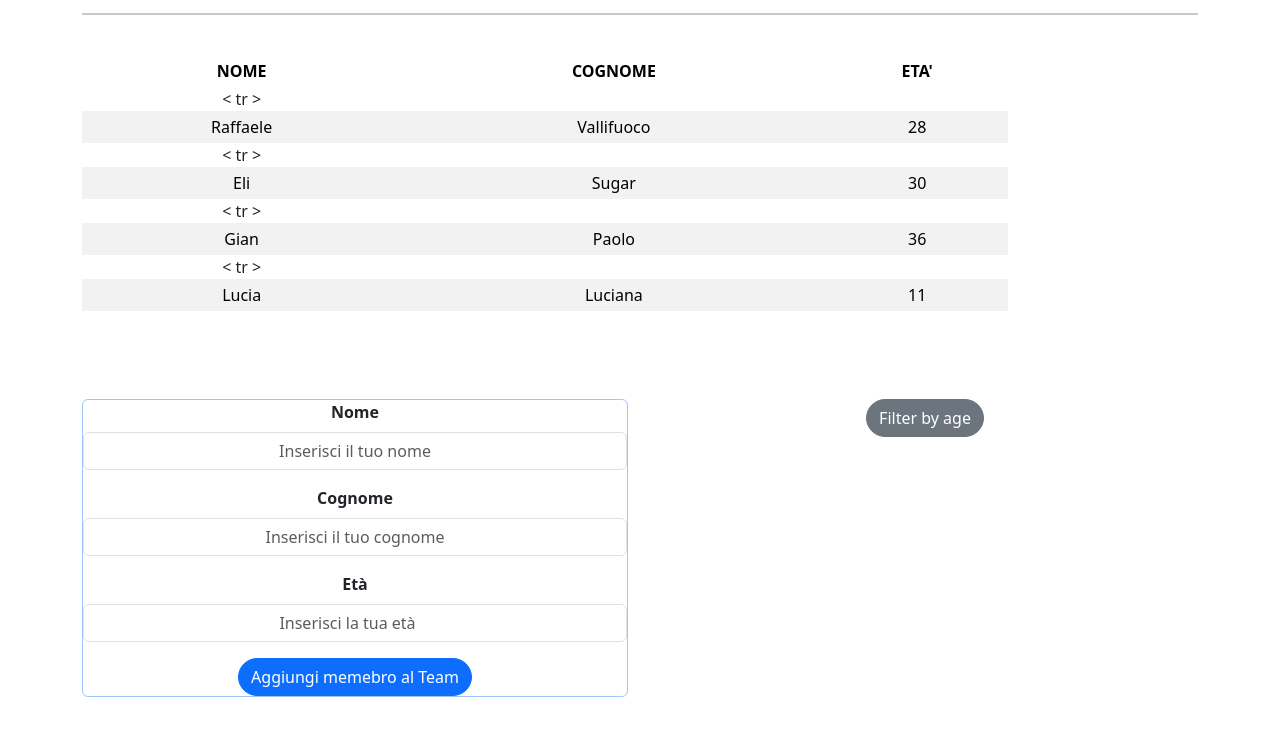
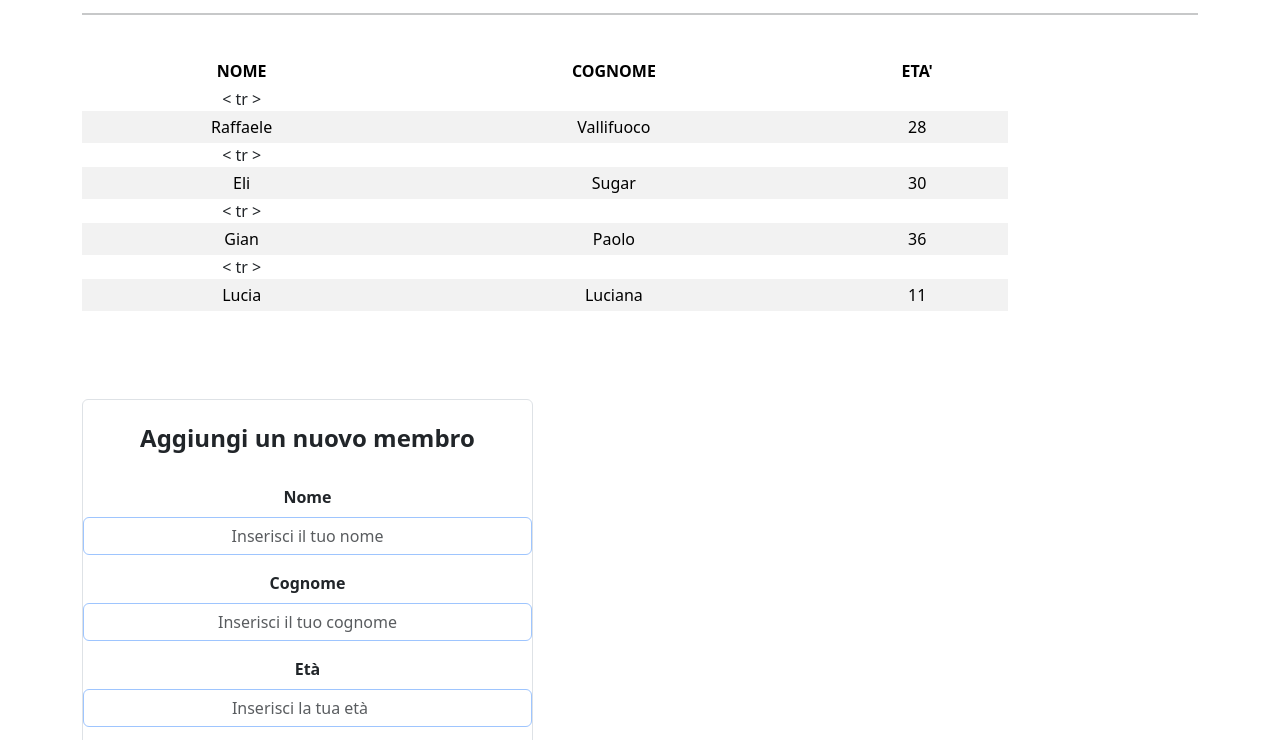
Before and after one commit to RaffaeleVallifuoco/-js-oggetti-studenti, a plain HTML site: page index.html in a window 1280 px wide. Shown: the part 155-895 px from the top of the page. Drawn offline with nearby package versions, Linux system fonts and the light colour scheme.

Commit message:
edit layout

```diff
--- a/index.html
+++ b/index.html
@@ -19,6 +19,7 @@
                         class="d-inline-block align-text-center pl-5">
                     Students
                 </a>
+                <button id="filter" type="button" class="btn btn-secondary rounded-pill">Filter by age</button>
             </div>
             </div>
         </nav>
@@ -57,26 +58,27 @@
 
                         <!-- LEFT COL -->
 
-                        <div class="col-md-6">
+                        <div class="col-md-5">
                             <section>
 
                                 <!-- FORM -->
 
                                 <div class="">
-                                    <form id="add-form" class="border border-primary-subtle rounded">
+                                    <form id="add-form" class="border rounded">
+                                        <h4 class="fw-bold py-4">Aggiungi un nuovo membro</h4>
                                         <div class="mb-3">
                                             <label for="name" class="form-label fw-bold ">Nome</label>
-                                            <input id="name" type="text" class="form-control text-center " placeholder="Inserisci il tuo nome" id="exampleInputEmail1"
+                                            <input id="name" type="text" class="form-control text-center border border-primary-subtle rounded " placeholder="Inserisci il tuo nome" id="exampleInputEmail1"
                                                 aria-describedby="emailHelp">
                                         </div>
                                         <div class="mb-3">
                                             <label for="name" class="form-label fw-bold ">Cognome</label>
-                                            <input id="last" type="text" class="form-control text-center " placeholder="Inserisci il tuo cognome" id="exampleInputEmail1"
+                                            <input id="last" type="text" class="form-control text-center border border-primary-subtle rounded " placeholder="Inserisci il tuo cognome" id="exampleInputEmail1"
                                                 aria-describedby="emailHelp">
                                         </div>
                                         <div class="mb-3">
                                             <label for="name" class="form-label fw-bold ">Età</label>
-                                            <input id="age" type="number" class="form-control text-center " placeholder="Inserisci la tua età" id="exampleInputEmail1"
+                                            <input id="age" type="number" class="form-control text-center border border-primary-subtle rounded " placeholder="Inserisci la tua età" id="exampleInputEmail1"
                                                 aria-describedby="emailHelp">
                                         </div>
                                         <button type="submit" class="btn btn-primary rounded-pill"> Aggiungi memebro al Team </button>
@@ -84,11 +86,10 @@
                                 </div>
                             </section>
                         </div>
+
                         <!-- RIGHT COL -->
 
-                        <div class="col-md-6">
-                            <button id="filter" type="button" class="btn btn-secondary rounded-pill">Filter by age</button>
-                        </div>
+
 
                     </div>
                 </section>
```
